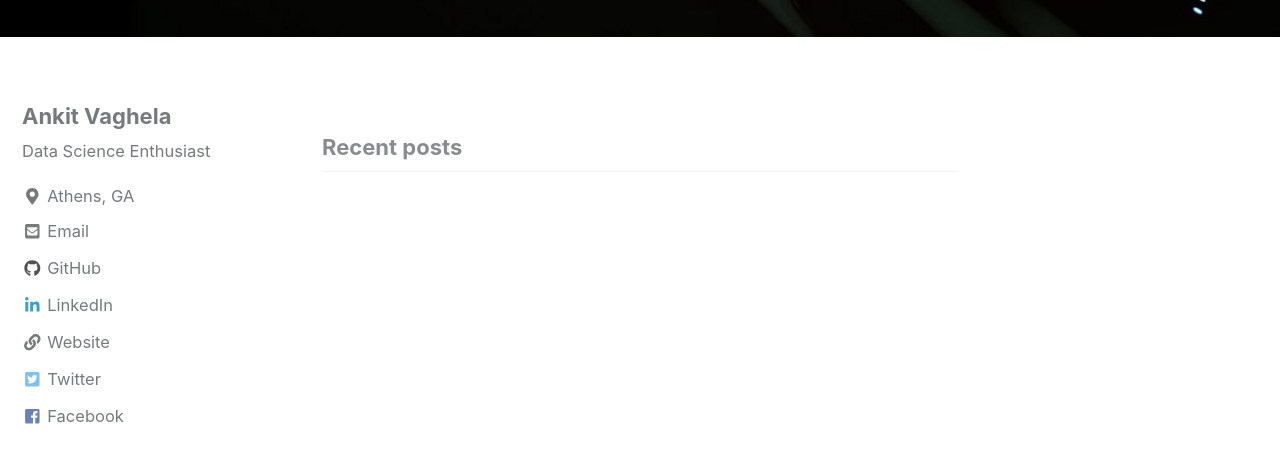
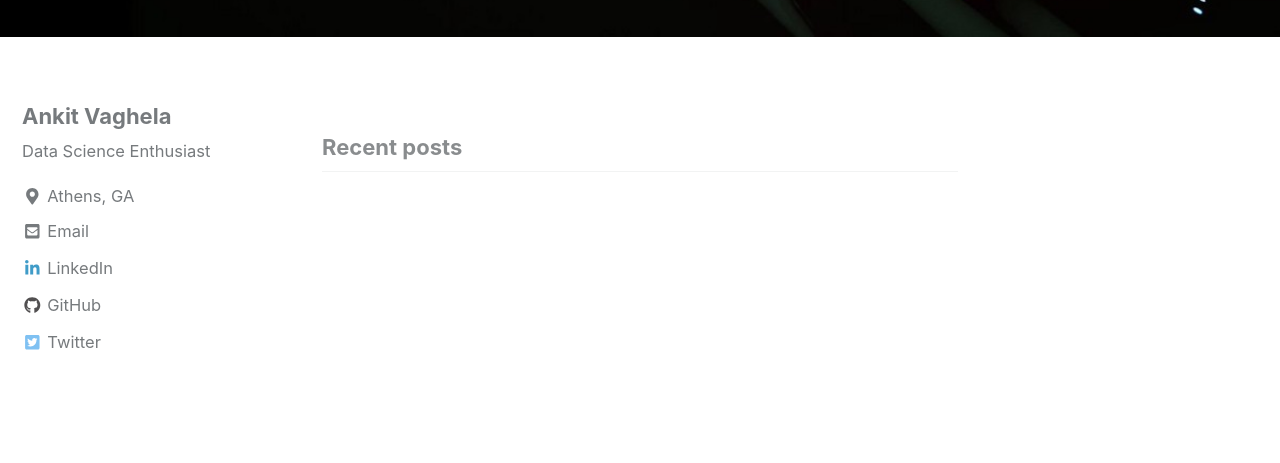
Before and after one commit to ankit-vaghela30/ankit-vaghela30.github.io, a Jekyll site: the page built from index.html, in a window 1280 px wide and 900 px high, scrolled down 771 px. Shown: the top 463 px of the window. Built offline with Jekyll 4.4.1, drawn with Linux system fonts in a browser that asks for light colours; cached includes are drawn as plain includes; the list of posts is cut into pages by our own code; some of the changed lines change nothing that is shown.

Commit message:
correcting error

```diff
--- a/_config.yml
+++ b/_config.yml
@@ -115,21 +115,21 @@ author:
     - label: "Email"
       icon: "fas fa-fw fa-envelope-square"
       url: mailto:ankit.vaghela30@gmail.com
+    - label: "LinkedIn"
+      icon: "fab fa-fw fa-linkedin-in"
+      url: "https://www.linkedin.com/in/ankit-vaghela/"
     - label: "GitHub"
       icon: "fab fa-fw fa-github"
       url: "https://github.com/ankit-vaghela30"
-    - label: "LinkedIn"
-      icon: "fab fa-fw fa-linkedin-in"
-      url: "https://www.linkedin.com/in/ankit-vaghela/"
-    - label: "Website"
-      icon: "fas fa-fw fa-link"
-      url: "https://ankit-vaghela30.github.io"
+    #- label: "Website"
+     # icon: "fas fa-fw fa-link"
+      #url: "https://ankit-vaghela30.github.io"
     - label: "Twitter"
       icon: "fab fa-fw fa-twitter-square"
       url: "https://twitter.com/AnkitVaghela30"
-    - label: "Facebook"
-      icon: "fab fa-fw fa-facebook-square"
-      url: "https://www.facebook.com/ankit.vaghela.94"
+    #- label: "Facebook"
+     # icon: "fab fa-fw fa-facebook-square"
+      #url: "https://www.facebook.com/ankit.vaghela.94"
 
 # Site Footer
 footer:
```
